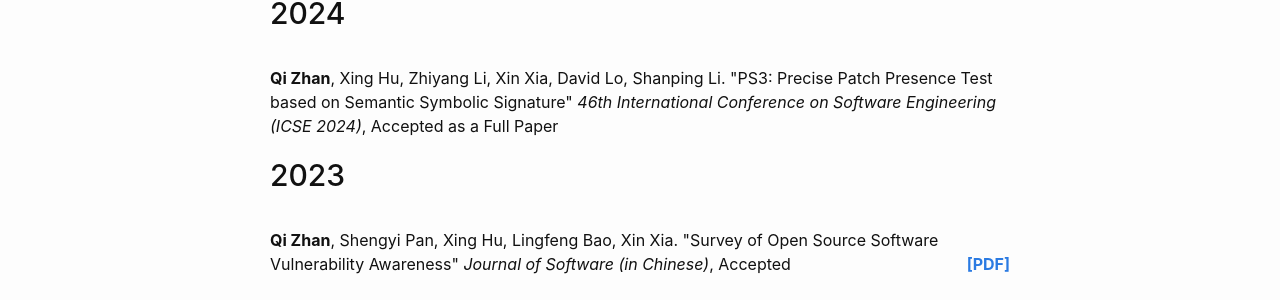
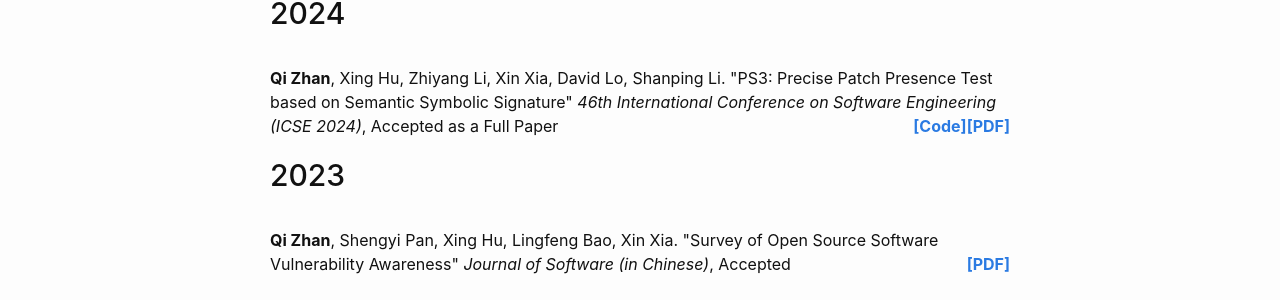
Before and after one commit to Qi-Zhan/Qi-Zhan.github.io, a Jekyll site: the page built from papers.md, in a window 1280 px wide. Shown: the part 179-479 px from the top of the page. Built offline with Jekyll 4.4.1, drawn with Linux system fonts in a browser that asks for light colours.

```diff
--- a/_data/papers.json
+++ b/_data/papers.json
@@ -4,7 +4,9 @@
             "title": "PS3: Precise Patch Presence Test based on Semantic Symbolic Signature",
             "authors": "<b>Qi Zhan</b>, Xing Hu, Zhiyang Li, Xin Xia, David Lo, Shanping Li",
             "venue": "46th International Conference on Software Engineering (ICSE 2024)",
-            "status": "Accepted as a Full Paper"
+            "status": "Accepted as a Full Paper",
+            "pdf": "assets/papers/icse2024ps3.pdf",
+            "code":"https://github.com/Qi-Zhan/ps3"
         }
     ],
     "2023": [
```
Also changed, not shown: 1 other file.
